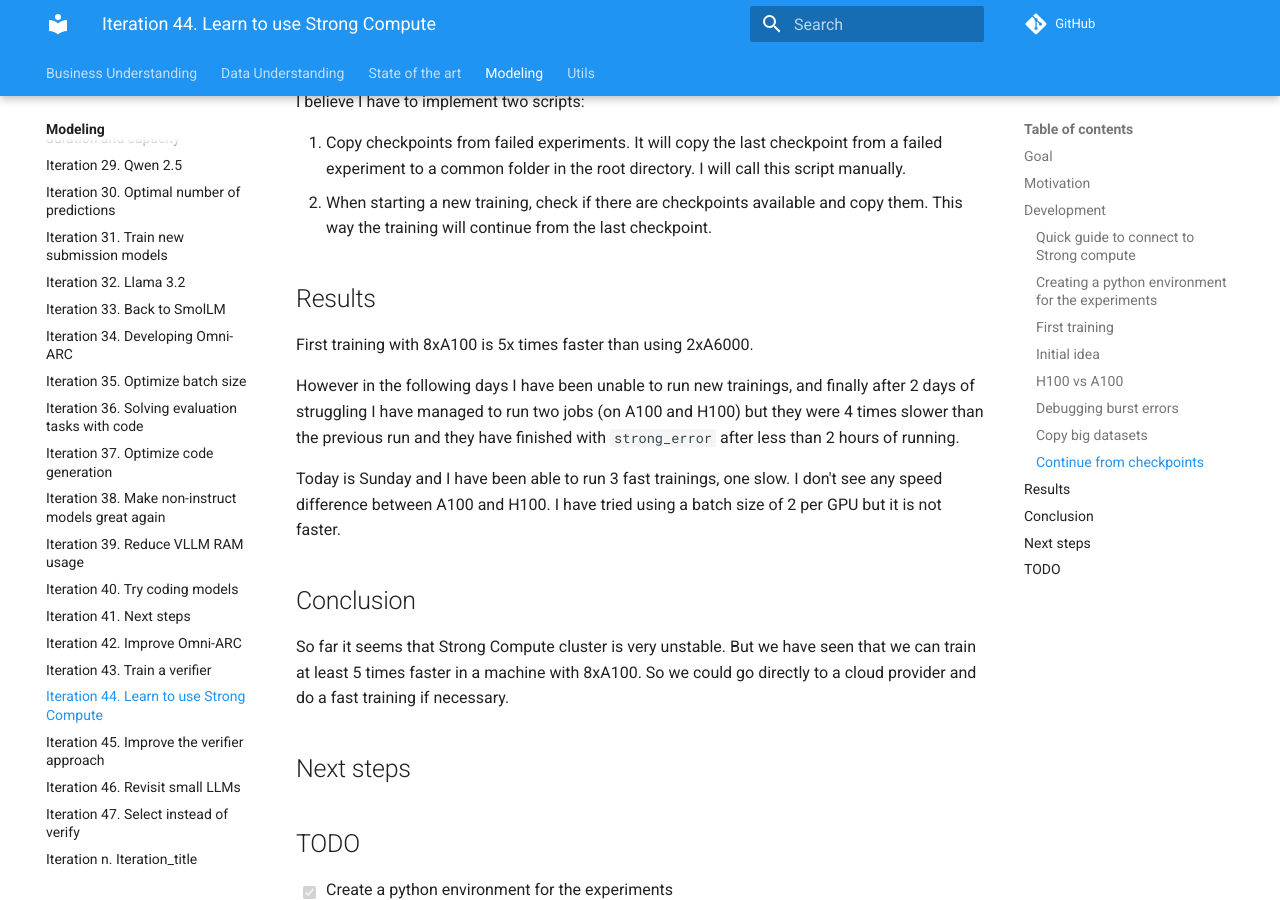
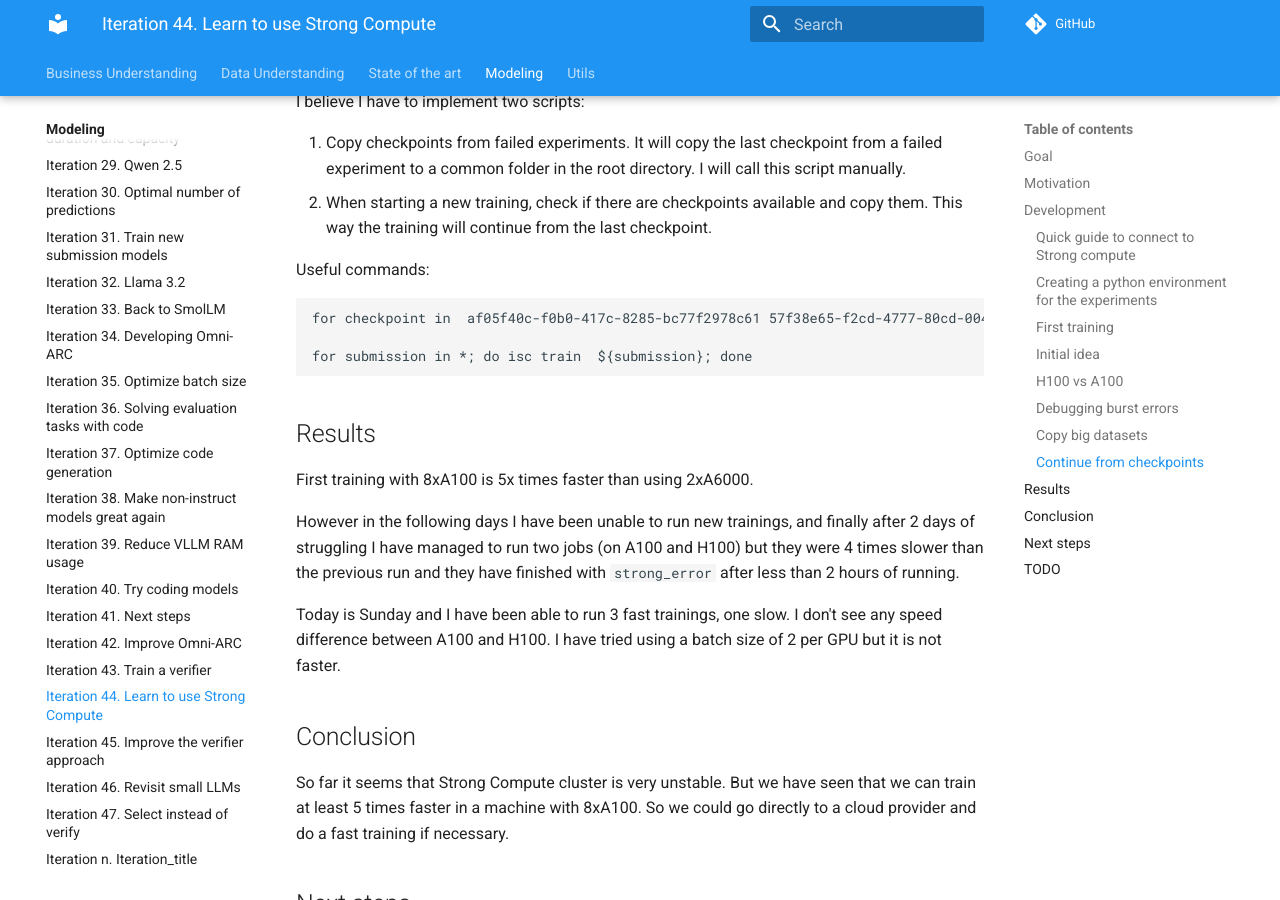
Before and after one commit to zhengjunyao-work/arc24, an MkDocs documentation site: the page built from docs/modeling/Iteration_44_learn_to_use_strong_compute.md, in a window 1280 px wide and 900 px high, scrolled down 3674 px. Built offline with MkDocs 1.6.1 and Material for MkDocs 9.7.7, drawn with Linux system fonts in a browser that asks for light colours; comment, search, counter and statistics services are not loaded.

Commit message:
tiny updates

````diff
--- a/docs/modeling/Iteration_44_learn_to_use_strong_compute.md
+++ b/docs/modeling/Iteration_44_learn_to_use_strong_compute.md
@@ -147,6 +147,14 @@
 2. When starting a new training, check if there are checkpoints available and copy them. This way
    the training will continue from the last checkpoint.
 
+Useful commands:
+
+```bash
+for checkpoint in  af05f40c-f0b0-417c-8285-bc77f2978c61 57f38e65-f2cd-4777-80cd-004dd6da45b6 191aed3c-9409-48b5-81d1-4ed738c9b44d e4c6b8dc-415a-41cc-9034-4b1a70b7fce4 a4891197-4253-4fb2-89e6-d1a1696b01a6 9fafa3c2-5272-46a8-87ea-19ae39f4de4b f4a9c4fe-46a4-490f-9eb9-fde3d9c991e8; do copy-checkpoint ${checkpoint}; done
+
+for submission in *; do isc train  ${submission}; done
+```
+
 ## Results
 
 First training with 8xA100 is 5x times faster than using 2xA6000.
````
Also changed, not shown: 1 other file.
